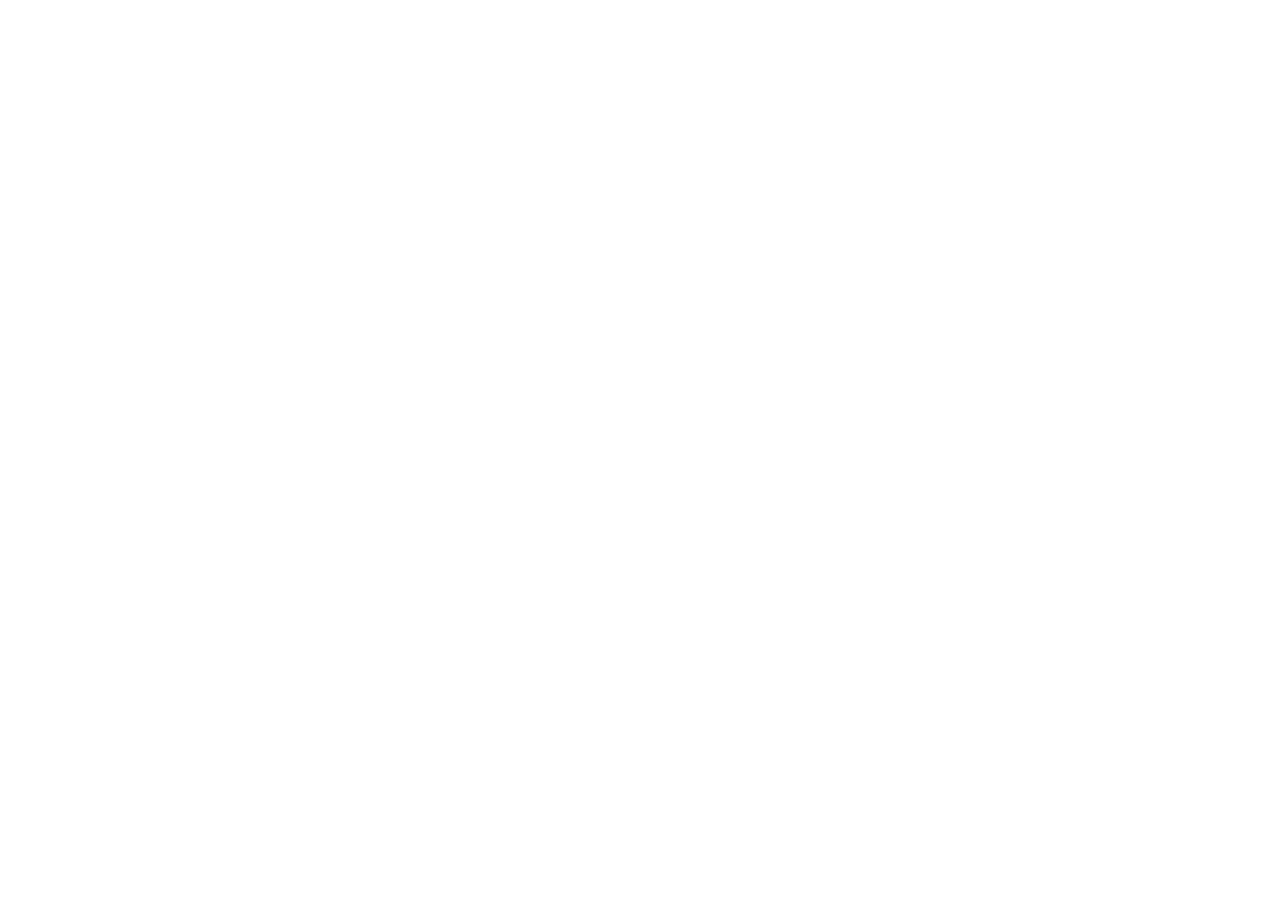
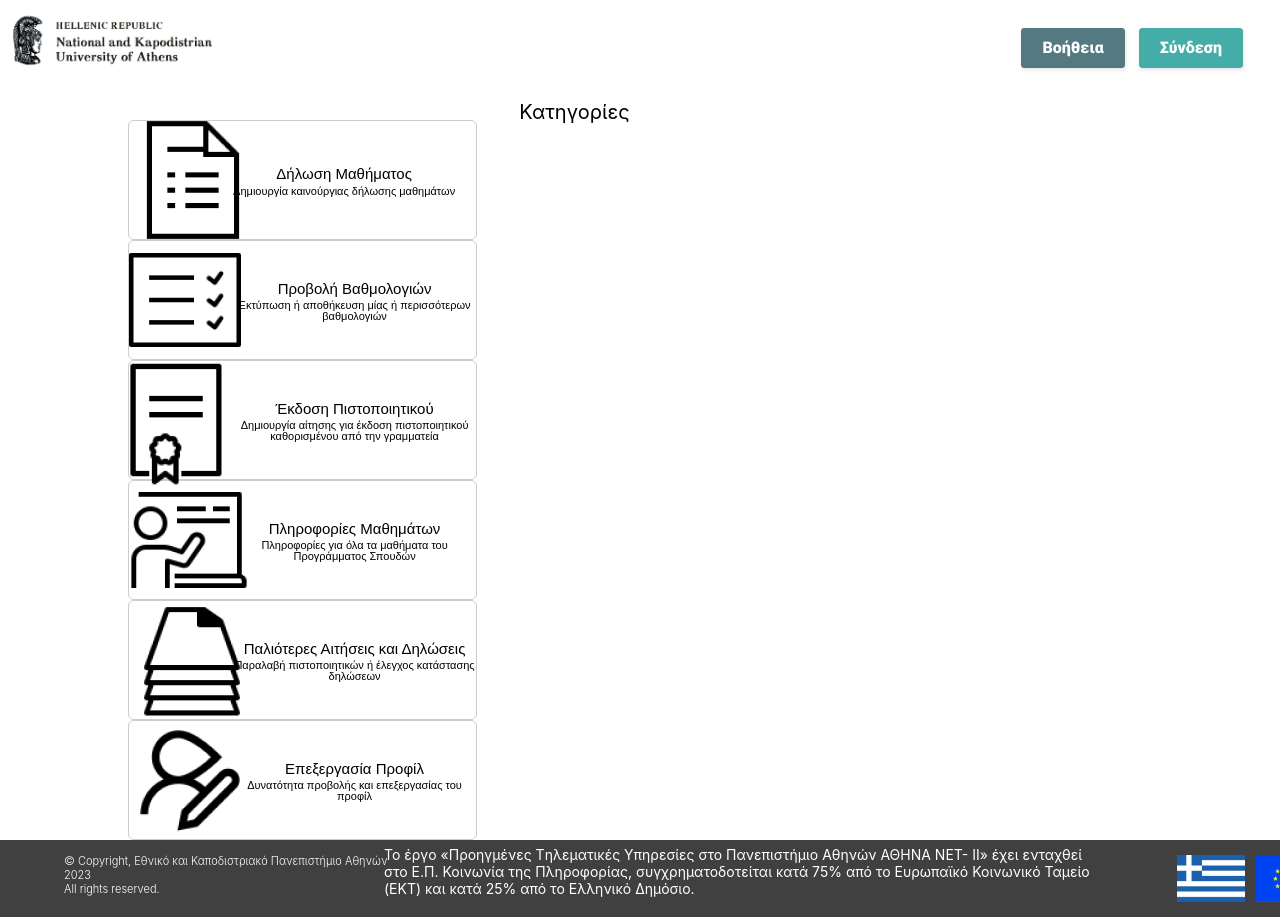
Before and after one commit to sophia-banou/eam2023-2024, a React (Create React App) app in the folder react-todo-app/: page /help in a window 1280 px wide. Before the commit this address had no page. Before the commit the page ends 800 px from the top, so only its background shows below. Built offline with nearby package versions, Linux system fonts and the light colour scheme.

Commit message:
fixed css override issue

```diff
--- a/react-todo-app/src/App.js
+++ b/react-todo-app/src/App.js
@@ -2,6 +2,7 @@
 import {BrowserRouter} from "react-router-dom";
 import { Route, Routes } from "react-router-dom";
 import HomePage from "./pages/HomePage";
+import Help from "./pages/Help_students";
 
 export default function App() {
   return (
@@ -9,6 +10,7 @@
     <BrowserRouter>
     <Routes>
       <Route path="/" element = {<HomePage />} />
+      <Route path="/help" element = {<Help />} />
     </Routes>
     </BrowserRouter>
     </div>
--- a/react-todo-app/src/components/Nav1.js
+++ b/react-todo-app/src/components/Nav1.js
@@ -14,8 +14,8 @@
                 <nav id="menu">
 
                     <ul>
-                        <li> <Link to="/Help_students"> <Button /> </Link>
-                        <li> <a href='#'> <SignInButton /> </a> </li>
+                        <li>  <Link to="/help"> <Button /> </Link>
+                        <li> <a> <SignInButton /> </a> </li>
 
 
                         </li>
--- a/react-todo-app/src/css/Help_students.css
+++ b/react-todo-app/src/css/Help_students.css
@@ -82,7 +82,7 @@
     align-items: center;
     justify-content: center;
 }
-img {
+image {
     position: absolute;
     left: 5%;
     width: 90px;
@@ -90,7 +90,7 @@
     max-width: 100%;
     max-height: 100%;
 }
-.body{
+.body2{
    position: relative;
    top: 10%;
    left: 10%;
--- a/react-todo-app/src/pages/Help_students.js
+++ b/react-todo-app/src/pages/Help_students.js
@@ -11,42 +11,42 @@
         <div className="body">
             <div className="div2">Κατηγορίες</div>
             <div className="rectangle-parent">
-                <img className="img" alt="" src="/dhlwsh.png" />
+                <img className="image" alt="" src="/dhlwsh.png" />
                 <div className="div">Δήλωση Μαθήματος
                     <div className="div1">Δημιουργία καινούργιας δήλωσης μαθημάτων</div>
                 </div>
 
             </div>
             <div className="rectangle-group">
-                <img className="img" alt="" src="/bathmologia.png" />
+                <img className="image" alt="" src="/bathmologia.png" />
                 <div className="div">Προβολή Βαθμολογιών
                     <div className="div1"> Εκτύπωση ή αποθήκευση μίας ή περισσότερων βαθμολογιών</div>
                 </div>
 
             </div>
             <div className="rectangle-container">
-                <img className="img" alt="" src="/pistopoihtiko.png" />
+                <img className="image" alt="" src="/pistopoihtiko.png" />
                 <div className="div">Έκδοση Πιστοποιητικού
                     <div className="div1">Δημιουργία αίτησης για έκδοση πιστοποιητικού καθορισμένου από την γραμματεία</div>
                 </div>
 
             </div>
             <div className="group-div">
-                <img className="img" alt="" src="/mathima.png" />
+                <img className="image" alt="" src="/mathima.png" />
                 <div className="div">Πληροφορίες Μαθημάτων
                     <div className="div1"> Πληροφορίες για όλα τα μαθήματα του Προγράμματος Σπουδών</div>
                 </div>
 
             </div>
             <div className="rectangle-parent1">
-                <img className="img" alt="" src="/aithseis.png" />
+                <img className="image" alt="" src="/aithseis.png" />
                 <div className="div">Παλιότερες Αιτήσεις και Δηλώσεις
                     <div className="div1">Παραλαβή πιστοποιητικών ή έλεγχος κατάστασης δηλώσεων</div>
                 </div>
 
             </div>
             <div className="rectangle-parent2">
-                <img className="img" alt="" src="/profile.png" />
+                <img className="image" alt="" src="/profile.png" />
                 <div className="div">Επεξεργασία Προφίλ
                     <div className="div1">Δυνατότητα προβολής και επεξεργασίας του προφίλ</div>
                 </div>
```
